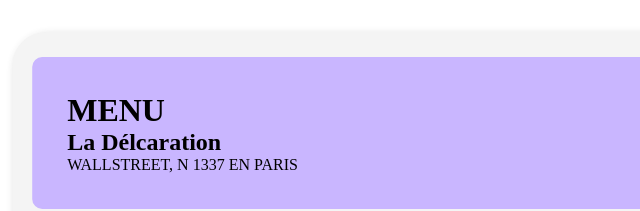
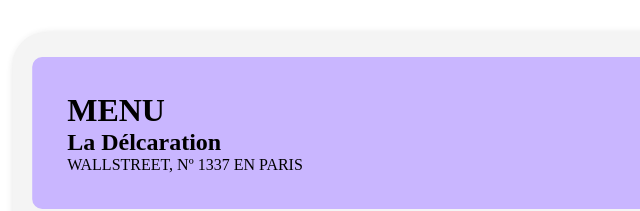
Before and after one commit to lucsamsilva/menu-ladeclaration, a plain HTML site: page index.html in a window 1280 px wide. Shown: the top 211 px of the page, 117-757 px from the left. Drawn offline with Linux system fonts and the light colour scheme.

Commit message:
add text

```diff
--- a/index.html
+++ b/index.html
@@ -16,7 +16,7 @@
                 <h2 class="tdeclaration">La Délcaration</h2>
             </div>
 
-            <span>WALLSTREET, N 1337 EN PARIS</span>
+            <span>WALLSTREET, Nº 1337 EN PARIS</span>
 
         </header>
 
```
